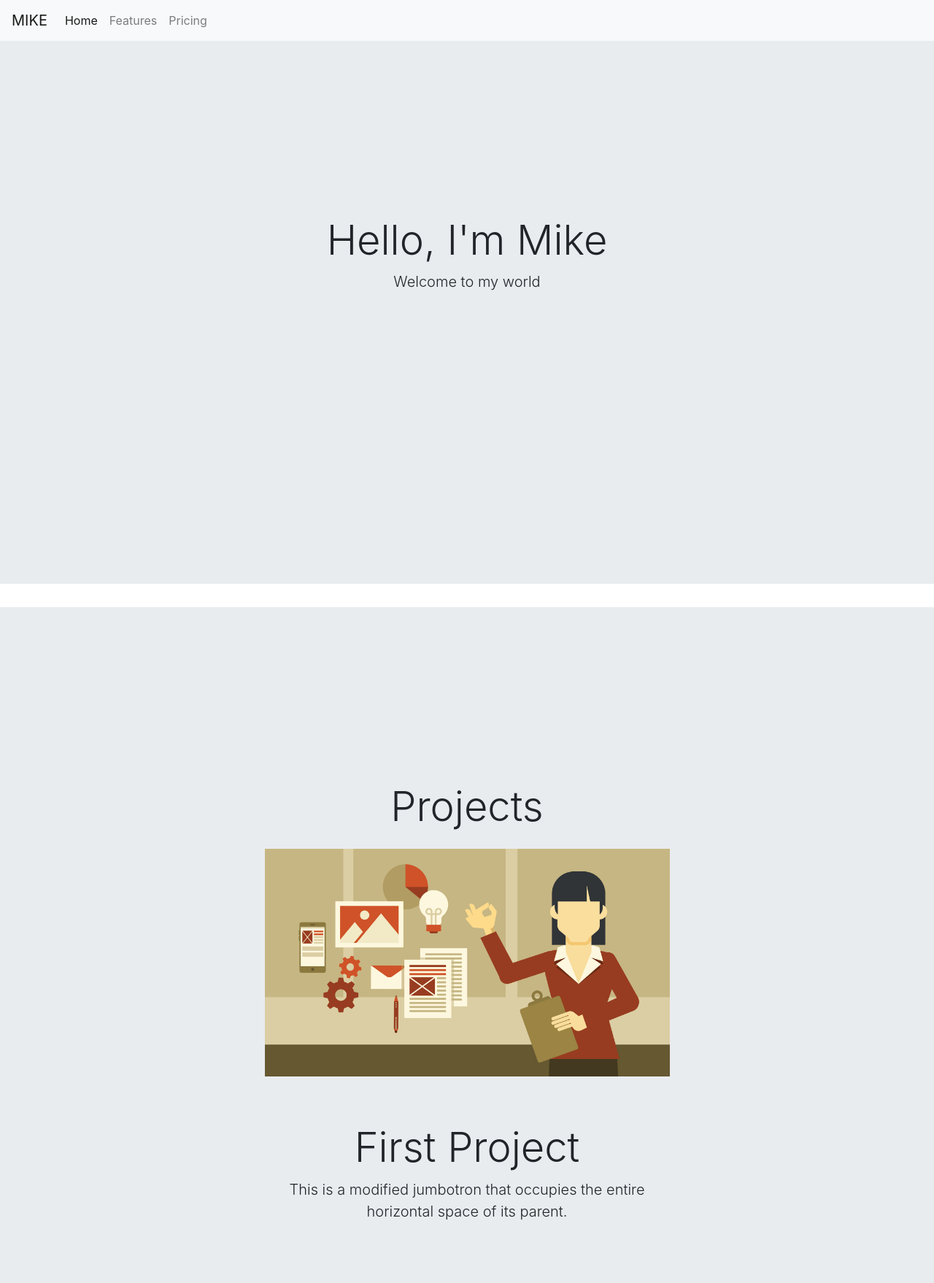
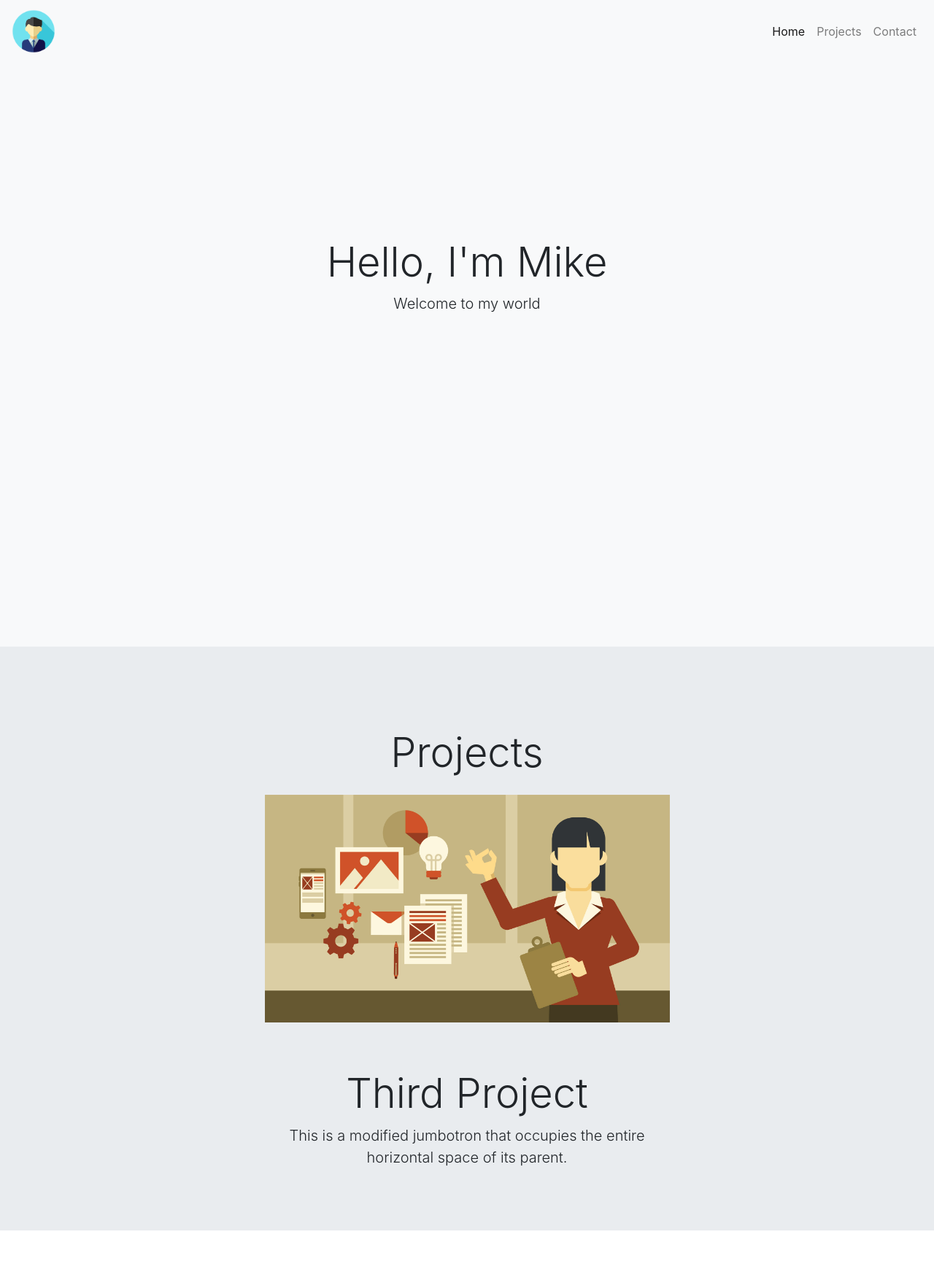
Before and after one commit to tranki1/personalforfolio, a plain HTML site: page index.html in a window 1280 px wide. Shown: the top 1758 px of the page at 73% size. After the commit the page ends 1718 px from the top, so only its background shows below. Drawn offline with nearby package versions, Linux system fonts and the light colour scheme.

Commit message:
navbar and add link for project

```diff
--- a/css/style.css
+++ b/css/style.css
@@ -1,16 +1,19 @@
+nav img {
+  width: 60px;
+}
 div#welcome-section {
-  height: calc(100vh - 56px);
+  height: 100vh;
   padding: 15rem 2rem;
   text-align: center;
+  margin-bottom: 0;
+  background: #f8f9fa !important;
 }
 div#projects {
-  height: calc(100vh - 56px);
-  padding: 15rem 2rem;
   text-align: center;
+  padding-top: 7em;
 }
 .carousel-inner {
   position: absolute !important;
   width: 50% !important;
   margin-left: 25% !important;
-
 }
--- a/index.html
+++ b/index.html
@@ -17,8 +17,10 @@
   </head>
 
   <body>
-    <nav class="navbar navbar-expand-lg navbar-light bg-light">
-      <a class="navbar-brand" href="#">MIKE</a>
+    <nav class="navbar navbar-expand-lg navbar-light bg-light sticky-top">
+      <a class="navbar-brand" href="#"
+        ><img src="assets/icon.png" alt="MIKE"
+      /></a>
       <button
         class="navbar-toggler"
         type="button"
@@ -30,7 +32,7 @@
       >
         <span class="navbar-toggler-icon"></span>
       </button>
-      <div class="collapse navbar-collapse" id="navbarNav">
+      <div class="collapse navbar-collapse justify-content-end" id="navbarNav">
         <ul class="navbar-nav">
           <li class="nav-item active">
             <a class="nav-link" href="#welcome-section"
@@ -38,10 +40,10 @@
             >
           </li>
           <li class="nav-item">
-            <a class="nav-link" href="#">Features</a>
+            <a class="nav-link" href="#projects">Projects</a>
           </li>
           <li class="nav-item">
-            <a class="nav-link" href="#">Pricing</a>
+            <a class="nav-link" href="#contact">Contact</a>
           </li>
         </ul>
       </div>
@@ -51,50 +53,69 @@
       <div class="container">
         <h1 class="display-4">Hello, I'm Mike</h1>
         <p class="lead">Welcome to my world</p>
-
       </div>
-
     </div>
-    <div id="projects" class="jumbotron jumbotron-fluid" style="height: 1000px;">
+    <div id="projects" class="jumbotron jumbotron-fluid" style="height: 800px;">
       <div class="container">
         <h1 class="display-4" style="margin-bottom:1.5rem;">Projects</h1>
-        <div id="carouselExampleSlidesOnly" class="carousel slide"  >
+        <div id="carouselExampleSlidesOnly" class="carousel slide">
           <div class="carousel-inner">
             <div id="project-tile" class="carousel-item active">
-              <img class="d-block w-100" src="assets/506926-636238695730179167-16x9.jpg" alt="First slide">
+              <a href="http://google.com"
+                ><img
+                  class="d-block w-100"
+                  src="assets/506926-636238695730179167-16x9.jpg"
+                  alt="First slide"
+              /></a>
 
-                <div class="jumbotron jumbotron-fluid">
-                  <div class="container">
-                    <h1 class="display-4">First Project</h1>
-                    <p class="lead">This is a modified jumbotron that occupies the entire horizontal space of its parent.</p>
-                  </div>
-                </div>
-
-            </div>
-            <div id="project-tile" class="carousel-item">
-              <img class="d-block w-100" src="assets/506926-636238695730179167-16x9.jpg" alt="Second slide">
               <div class="jumbotron jumbotron-fluid">
                 <div class="container">
                   <h1 class="display-4">First Project</h1>
-                  <p class="lead">This is a modified jumbotron that occupies the entire horizontal space of its parent.</p>
+                  <p class="lead">
+                    This is a modified jumbotron that occupies the entire
+                    horizontal space of its parent.
+                  </p>
                 </div>
               </div>
             </div>
             <div id="project-tile" class="carousel-item">
-              <img class="d-block w-100" src="assets/506926-636238695730179167-16x9.jpg" alt="Third slide">
+              <a href="http://google.com"
+                ><img
+                  class="d-block w-100"
+                  src="assets/506926-636238695730179167-16x9.jpg"
+                  alt="Second slide"
+              /></a>
+
               <div class="jumbotron jumbotron-fluid">
                 <div class="container">
-                  <h1 class="display-4">First Project</h1>
-                  <p class="lead">This is a modified jumbotron that occupies the entire horizontal space of its parent.</p>
+                  <h1 class="display-4">Second Project</h1>
+                  <p class="lead">
+                    This is a modified jumbotron that occupies the entire
+                    horizontal space of its parent.
+                  </p>
                 </div>
               </div>
             </div>
-
+            <div id="project-tile" class="carousel-item">
+              <a href="http://google.com"
+                ><img
+                  class="d-block w-100"
+                  src="assets/506926-636238695730179167-16x9.jpg"
+                  alt="Third slide"
+              /></a>
+              <div class="jumbotron jumbotron-fluid">
+                <div class="container">
+                  <h1 class="display-4">Third Project</h1>
+                  <p class="lead">
+                    This is a modified jumbotron that occupies the entire
+                    horizontal space of its parent.
+                  </p>
+                </div>
+              </div>
+            </div>
           </div>
-
         </div>
       </div>
-
     </div>
     <script src="https://cdn.freecodecamp.org/testable-projects-fcc/v1/bundle.js"></script>
     <script
--- a/js/index.js
+++ b/js/index.js
@@ -25,4 +25,8 @@ INSTRUCTIONS:
 // PLEASE NOTE: Adding global style rules using the * selector, or by adding rules to body {..} or html {..}, or to all elements within body or html, i.e. h1 {..}, has the potential to pollute the test suite's CSS. Try adding: * { color: red }, for a quick example!
 
 // Once you have read the above messages, you can delete all comments.
-"use strict";
+'use strict';
+
+$('.carousel').carousel({
+  interval: 2000
+});
```
Also changed, not shown: assets/icon.png (added).
